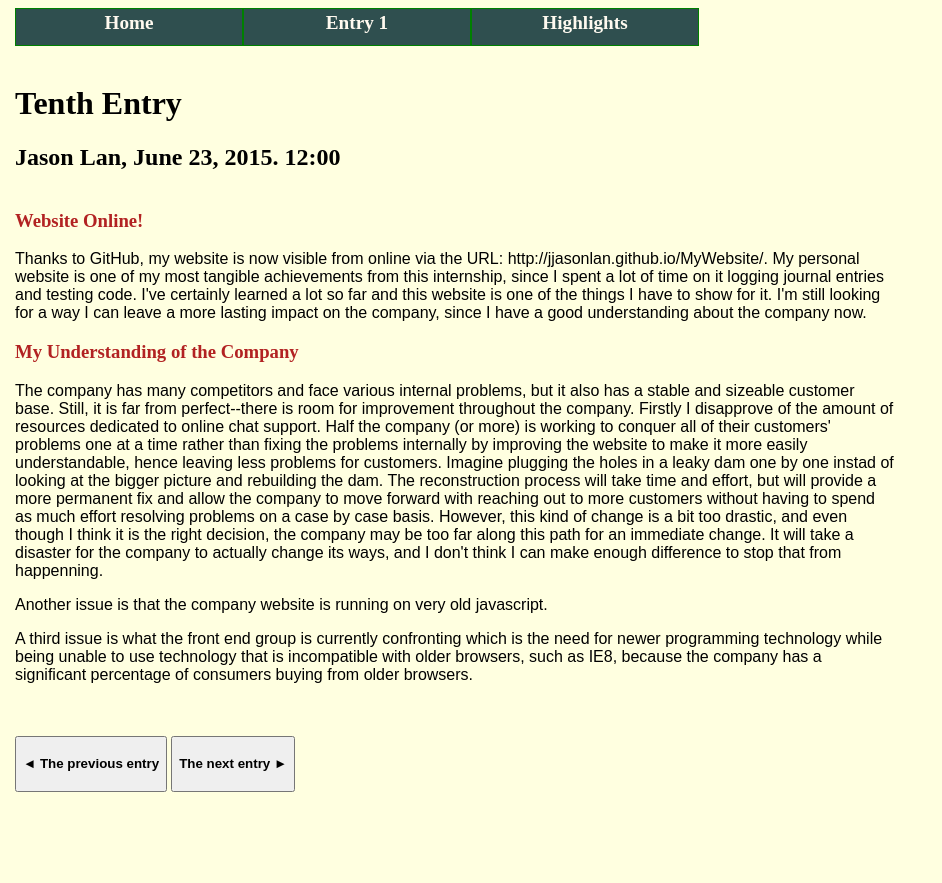
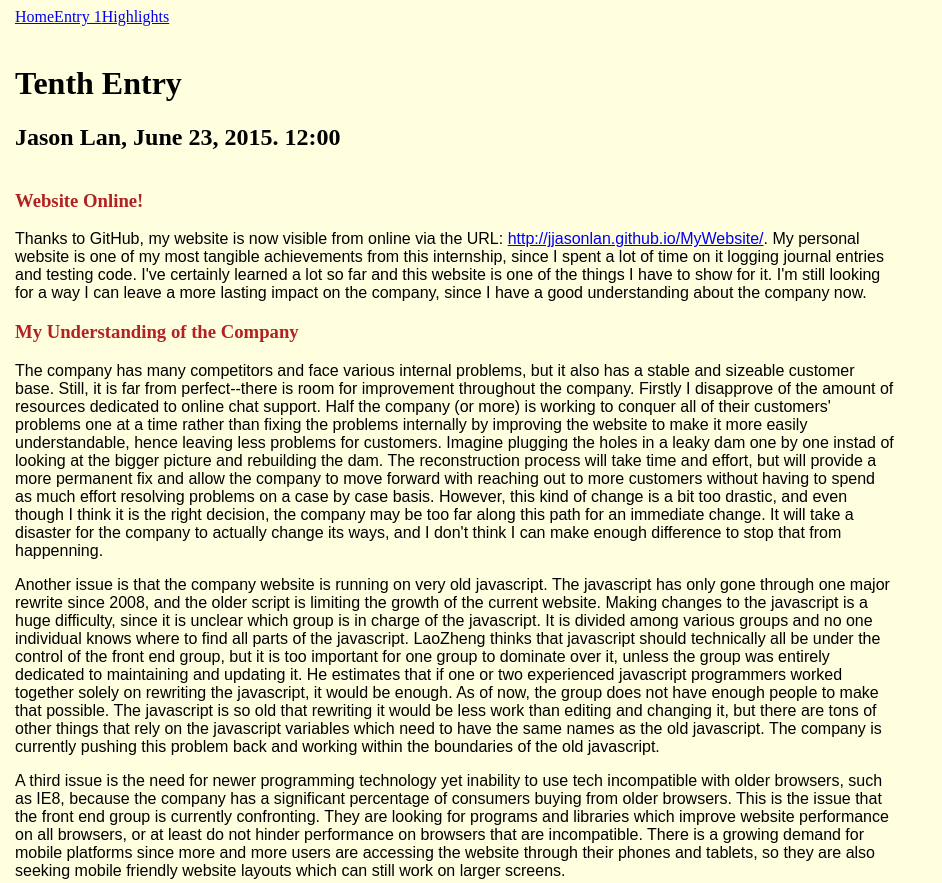
Before and after one commit to jjasonlan/MyWebsite, a plain HTML site: page entry10.html in a window 1280 px wide. Shown: the top 883 px of the page, without its empty margins (0-942 px from the left). Before the commit the page ends 818 px from the top, so only its background shows below. Drawn offline with Linux system fonts and the light colour scheme.

Commit message:
jjasonlan

```diff
--- a/entry10.html
+++ b/entry10.html
@@ -29,7 +29,7 @@ p {
     width: 880px;
     overflow: auto;
 }
-a:link, a:visited {
+a:link.navbar, a:visited.navbar {
     display: block;
     height: 30px;
     width: 220px;
@@ -67,11 +67,12 @@ p.cool {font-family: Comic;
 <h2> Jason Lan, June 23, 2015. 12:00</h2>
 <div class="words">
 <h3> Website Online! </h3>
-<p> Thanks to GitHub, my website is now visible from online via the URL: http://jjasonlan.github.io/MyWebsite/. My personal website is one of my most tangible achievements from this internship, since I spent a lot of time on it logging journal entries and testing code. I've certainly learned a lot so far and this website is one of the things I have to show for it. I'm still looking for a way I can leave a more lasting impact on the company, since I have a good understanding about the company now. </p>
+<p> Thanks to GitHub, my website is now visible from online via the URL: <a href="http://jjasonlan.github.io/MyWebsite/">http://jjasonlan.github.io/MyWebsite/</a>. My personal website is one of my most tangible achievements from this internship, since I spent a lot of time on it logging journal entries and testing code. I've certainly learned a lot so far and this website is one of the things I have to show for it. I'm still looking for a way I can leave a more lasting impact on the company, since I have a good understanding about the company now. </p>
 <h3> My Understanding of the Company </h3>
 <p> The company has many competitors and face various internal problems, but it also has a stable and sizeable customer base. Still, it is far from perfect--there is room for improvement throughout the company. Firstly I disapprove of the amount of resources dedicated to online chat support. Half the company (or more) is working to conquer all of their customers' problems one at a time rather than fixing the problems internally by improving the website to make it more easily understandable, hence leaving less problems for customers. Imagine plugging the holes in a leaky dam one by one instad of looking at the bigger picture and rebuilding the dam. The reconstruction process will take time and effort, but will provide a more permanent fix and allow the company to move forward with reaching out to more customers without having to spend as much effort resolving problems on a case by case basis. However, this kind of change is a bit too drastic, and even though I think it is the right decision, the company may be too far along this path for an immediate change. It will take a disaster for the company to actually change its ways, and I don't think I can make enough difference to stop that from happenning.</p>
-<p> Another issue is that the company website is running on very old javascript. </p>
-<p> A third issue is what the front end group is currently confronting which is the need for newer programming technology while being unable to use technology that is incompatible with older browsers, such as IE8, because the company has a significant percentage of consumers buying from older browsers.
+<p> Another issue is that the company website is running on very old javascript. The javascript has only gone through one major rewrite since 2008, and the older script is limiting the growth of the current website. Making changes to the javascript is a huge difficulty, since it is unclear which group is in charge of the javascript. It is divided among various groups and no one individual knows where to find all parts of the javascript. LaoZheng thinks that javascript should technically all be under the control of the front end group, but it is too important for one group to dominate over it, unless the group was entirely dedicated to maintaining and updating it. He estimates that if one or two experienced javascript programmers worked together solely on rewriting the javascript, it would be enough. As of now, the group does not have enough people to make that possible. The javascript is so old that rewriting it would be less work than editing and changing it, but there are tons of other things that rely on the javascript variables which need to have the same names as the old javascript. The company is currently pushing this problem back and working within the boundaries of the old javascript.</p>
+<p> A third issue  is the need for newer programming technology yet inability to use tech incompatible with older browsers, such as IE8, because the company has a significant percentage of consumers buying from older browsers. This is the issue that the front end group is currently confronting. They are looking for programs and libraries which improve website performance on all browsers, or at least do not hinder performance on browsers that are incompatible. There is a growing demand for mobile platforms since more and more users are accessing the website through their phones and tablets, so they are also seeking mobile friendly website layouts which can still work on larger screens.</p>
+<p>
 
 </div>
 <br><br>
```
